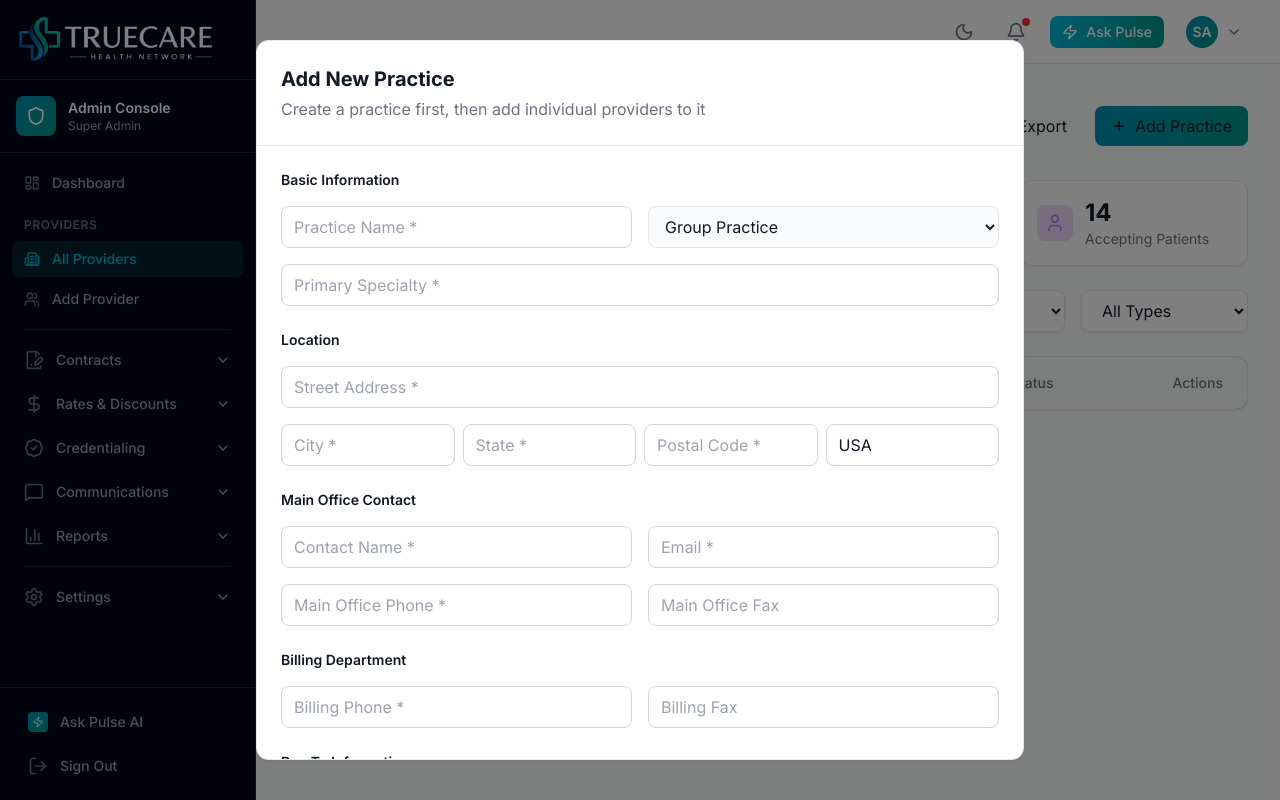
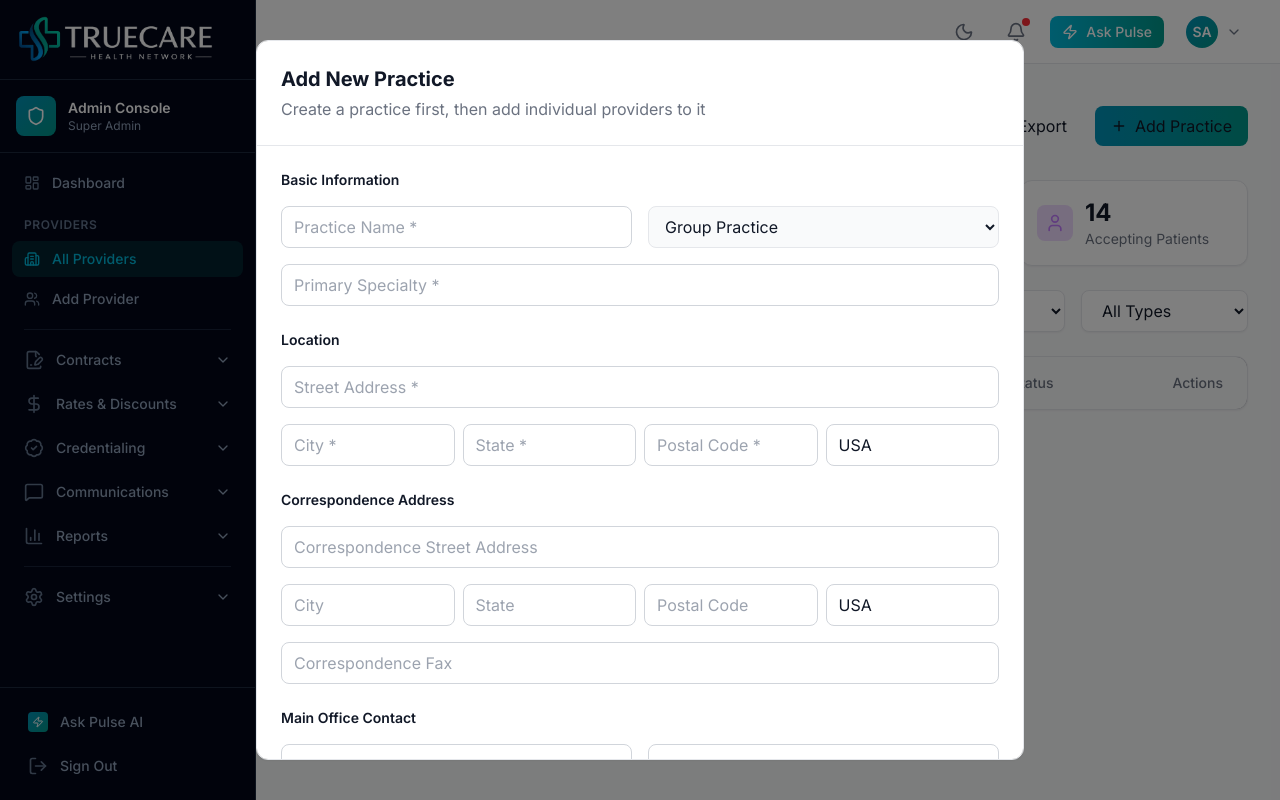
Before and after one commit to CoHoast/clarity-health-network, a Next.js app: page /admin/providers in a window 1280 px wide. Both pictures are taken after typing "Sample" into the empty fields and a click on the button "Add Practice". Built offline with nearby package versions, Linux system fonts and the light colour scheme.

Commit message:
Add correspondence address and fax to practice
- Correspondence Address (separate from location)
- Correspondence City, State, Zip, Country
- Correspondence Fax
- Practice Info tab shows 2x2 grid: Location, Correspondence, Main Office, Billing
- Add Practice form includes correspondence section

```diff
--- a/app/admin/providers/page.tsx
+++ b/app/admin/providers/page.tsx
@@ -23,6 +23,13 @@ interface Practice {
   billingFax: string;
   email: string;
   contactName: string;
+  // Correspondence Address (may differ from location)
+  correspondenceAddress: string;
+  correspondenceCity: string;
+  correspondenceState: string;
+  correspondenceZip: string;
+  correspondenceCountry: string;
+  correspondenceFax: string;
   // Pay-To (inherited by all providers)
   payToNpi: string;
   payToName: string;
@@ -101,6 +108,12 @@ const practices: Practice[] = [
     billingFax: "(555) 123-4570",
     email: "info@clevelandfm.com",
     contactName: "Mary Johnson",
+    correspondenceAddress: "P.O. Box 4567",
+    correspondenceCity: "Cleveland",
+    correspondenceState: "OH",
+    correspondenceZip: "44101",
+    correspondenceCountry: "USA",
+    correspondenceFax: "(555) 123-4571",
     payToNpi: "1234567890",
     payToName: "Cleveland Family Medicine LLC",
     payToTaxId: "34-1234567",
@@ -131,6 +144,12 @@ const practices: Practice[] = [
     billingFax: "(555) 456-7893",
     email: "contact@clevortho.com",
     contactName: "James Miller",
+    correspondenceAddress: "321 Bone & Joint Dr, Suite 100",
+    correspondenceCity: "Beachwood",
+    correspondenceState: "OH",
+    correspondenceZip: "44122",
+    correspondenceCountry: "USA",
+    correspondenceFax: "(555) 456-7894",
     payToNpi: "9999999991",
     payToName: "COA Billing Services LLC",
     payToTaxId: "34-9999991",
@@ -161,6 +180,12 @@ const practices: Practice[] = [
     billingFax: "(555) 345-6782",
     email: "scheduling@metroimaging.com",
     contactName: "Tom Richards",
+    correspondenceAddress: "789 Imaging Way",
+    correspondenceCity: "Cleveland",
+    correspondenceState: "OH",
+    correspondenceZip: "44102",
+    correspondenceCountry: "USA",
+    correspondenceFax: "(555) 345-6783",
     payToNpi: "3456789012",
     payToName: "Metro Imaging Center Inc",
     payToTaxId: "34-3456789",
@@ -191,6 +216,12 @@ const practices: Practice[] = [
     billingFax: "(555) 901-2348",
     email: "info@clevcardio.com",
     contactName: "Robert Thompson",
+    correspondenceAddress: "P.O. Box 9012",
+    correspondenceCity: "Cleveland",
+    correspondenceState: "OH",
+    correspondenceZip: "44104",
+    correspondenceCountry: "USA",
+    correspondenceFax: "(555) 901-2349",
     payToNpi: "9012345678",
     payToName: "CCA Management Group",
     payToTaxId: "34-9012000",
@@ -221,6 +252,12 @@ const practices: Practice[] = [
     billingFax: "(555) 678-9015",
     email: "info@westlakeuc.com",
     contactName: "Patricia Lee",
+    correspondenceAddress: "987 Quick Care Blvd",
+    correspondenceCity: "Westlake",
+    correspondenceState: "OH",
+    correspondenceZip: "44145",
+    correspondenceCountry: "USA",
+    correspondenceFax: "(555) 678-9016",
     payToNpi: "6789012345",
     payToName: "Westlake Urgent Care LLC",
     payToTaxId: "34-6789012",
@@ -552,16 +589,28 @@ export default function ProvidersPage() {
               {/* Tab Content */}
               <div className="p-6">
                 {activeTab === "info" && (
-                  <div className="grid md:grid-cols-3 gap-6">
+                  <div className="grid md:grid-cols-2 gap-6">
                     {/* Location */}
                     <div className="bg-slate-700/30 rounded-lg p-4">
                       <h3 className="text-sm font-semibold text-white mb-3 flex items-center gap-2">
                         <MapPin className="w-4 h-4 text-teal-400" />
-                        Location
+                        Location Address
                       </h3>
                       <p className="text-slate-300">{selectedPractice.address}</p>
                       <p className="text-slate-300">{selectedPractice.city}, {selectedPractice.state} {selectedPractice.zip}</p>
                       <p className="text-slate-400">{selectedPractice.country}</p>
+                    </div>
+
+                    {/* Correspondence Address */}
+                    <div className="bg-slate-700/30 rounded-lg p-4">
+                      <h3 className="text-sm font-semibold text-white mb-3 flex items-center gap-2">
+                        <Mail className="w-4 h-4 text-teal-400" />
+                        Correspondence Address
+                      </h3>
+                      <p className="text-slate-300">{selectedPractice.correspondenceAddress}</p>
+                      <p className="text-slate-300">{selectedPractice.correspondenceCity}, {selectedPractice.correspondenceState} {selectedPractice.correspondenceZip}</p>
+                      <p className="text-slate-400">{selectedPractice.correspondenceCountry}</p>
+                      <p className="text-slate-300 mt-2">Fax: {selectedPractice.correspondenceFax}</p>
                     </div>
 
                     {/* Main Office Contact */}
@@ -814,6 +863,25 @@ export default function ProvidersPage() {
                     <input type="text" placeholder="Postal Code *" value={newPractice.zip || ""} onChange={(e) => setNewPractice({...newPractice, zip: e.target.value})} className="px-3 py-2 bg-slate-700 border border-slate-600 rounded-lg text-white placeholder-slate-400 focus:outline-none focus:ring-2 focus:ring-cyan-500" />
                     <input type="text" placeholder="Country" value={newPractice.country || "USA"} onChange={(e) => setNewPractice({...newPractice, country: e.target.value})} className="px-3 py-2 bg-slate-700 border border-slate-600 rounded-lg text-white placeholder-slate-400 focus:outline-none focus:ring-2 focus:ring-cyan-500" />
                   </div>
+                </div>
+
+                {/* Correspondence Address */}
+                <div className="space-y-4">
+                  <h3 className="text-sm font-semibold text-white">Correspondence Address</h3>
+                  <input
+                    type="text"
+                    placeholder="Correspondence Street Address"
+                    value={newPractice.correspondenceAddress || ""}
+                    onChange={(e) => setNewPractice({...newPractice, correspondenceAddress: e.target.value})}
+                    className="w-full px-3 py-2 bg-slate-700 border border-slate-600 rounded-lg text-white placeholder-slate-400 focus:outline-none focus:ring-2 focus:ring-cyan-500"
+                  />
+                  <div className="grid grid-cols-4 gap-2">
+                    <input type="text" placeholder="City" value={newPractice.correspondenceCity || ""} onChange={(e) => setNewPractice({...newPractice, correspondenceCity: e.target.value})} className="px-3 py-2 bg-slate-700 border border-slate-600 rounded-lg text-white placeholder-slate-400 focus:outline-none focus:ring-2 focus:ring-cyan-500" />
+                    <input type="text" placeholder="State" value={newPractice.correspondenceState || ""} onChange={(e) => setNewPractice({...newPractice, correspondenceState: e.target.value})} className="px-3 py-2 bg-slate-700 border border-slate-600 rounded-lg text-white placeholder-slate-400 focus:outline-none focus:ring-2 focus:ring-cyan-500" />
+                    <input type="text" placeholder="Postal Code" value={newPractice.correspondenceZip || ""} onChange={(e) => setNewPractice({...newPractice, correspondenceZip: e.target.value})} className="px-3 py-2 bg-slate-700 border border-slate-600 rounded-lg text-white placeholder-slate-400 focus:outline-none focus:ring-2 focus:ring-cyan-500" />
+                    <input type="text" placeholder="Country" value={newPractice.correspondenceCountry || "USA"} onChange={(e) => setNewPractice({...newPractice, correspondenceCountry: e.target.value})} className="px-3 py-2 bg-slate-700 border border-slate-600 rounded-lg text-white placeholder-slate-400 focus:outline-none focus:ring-2 focus:ring-cyan-500" />
+                  </div>
+                  <input type="tel" placeholder="Correspondence Fax" value={newPractice.correspondenceFax || ""} onChange={(e) => setNewPractice({...newPractice, correspondenceFax: e.target.value})} className="w-full px-3 py-2 bg-slate-700 border border-slate-600 rounded-lg text-white placeholder-slate-400 focus:outline-none focus:ring-2 focus:ring-cyan-500" />
                 </div>
 
                 {/* Main Office Contact */}
```
